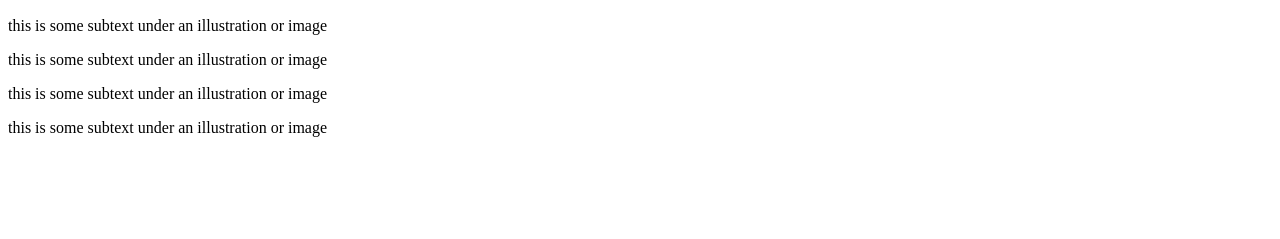
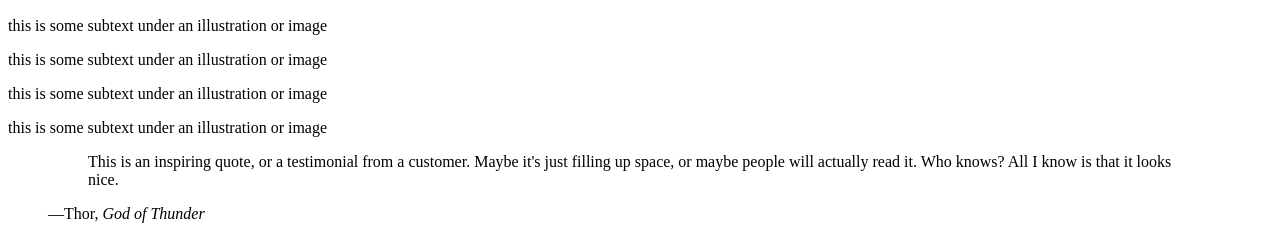
Before and after one commit to FansiMerimee/landing-page, a plain HTML site: page index.html in a window 1280 px wide. Shown: the part 572-811 px from the top of the page. Drawn offline with Linux system fonts and the light colour scheme.

Commit message:
Add a new section named 'Quote'

```diff
--- a/index.html
+++ b/index.html
@@ -7,6 +7,7 @@
     <title>Landing Page</title>
 </head>
 <body>
+    <!-- Start of Hero Section-->
     <section id="hero">
         <header>
             <a href="index.html">Header Logo</a>
@@ -31,7 +32,9 @@
         </div>
 
     </section>
+    <!-- End of Hero Section-->
 
+    <!-- Start of information Section-->
     <section id="info-section">
         <h2>Some random information</h2>
         <div>
@@ -61,5 +64,25 @@
             </div>
         </div>
     </section>
+    <!-- End of information Section-->
+
+    <!-- Start of Quote Section-->
+    <section id="quote">
+        <div>
+            <figure>
+                <blockquote cite="#">
+                    <p>This is an inspiring quote, or a testimonial from a customer. Maybe it's just filling up space, or maybe people will actually read it. Who knows? All I know is that it looks nice.</p>
+                </blockquote>
+                <figcaption>—Thor, <cite>God of Thunder</cite></figcaption>
+            </figure>
+
+        </div>
+    </section>
+    <!-- End of Quote Section-->
+
+    <!-- Start of Call to Action(CTA) Section-->
+    <!-- End of Call to Action(CTA) Section-->
+
+
 </body>
 </html>
```
